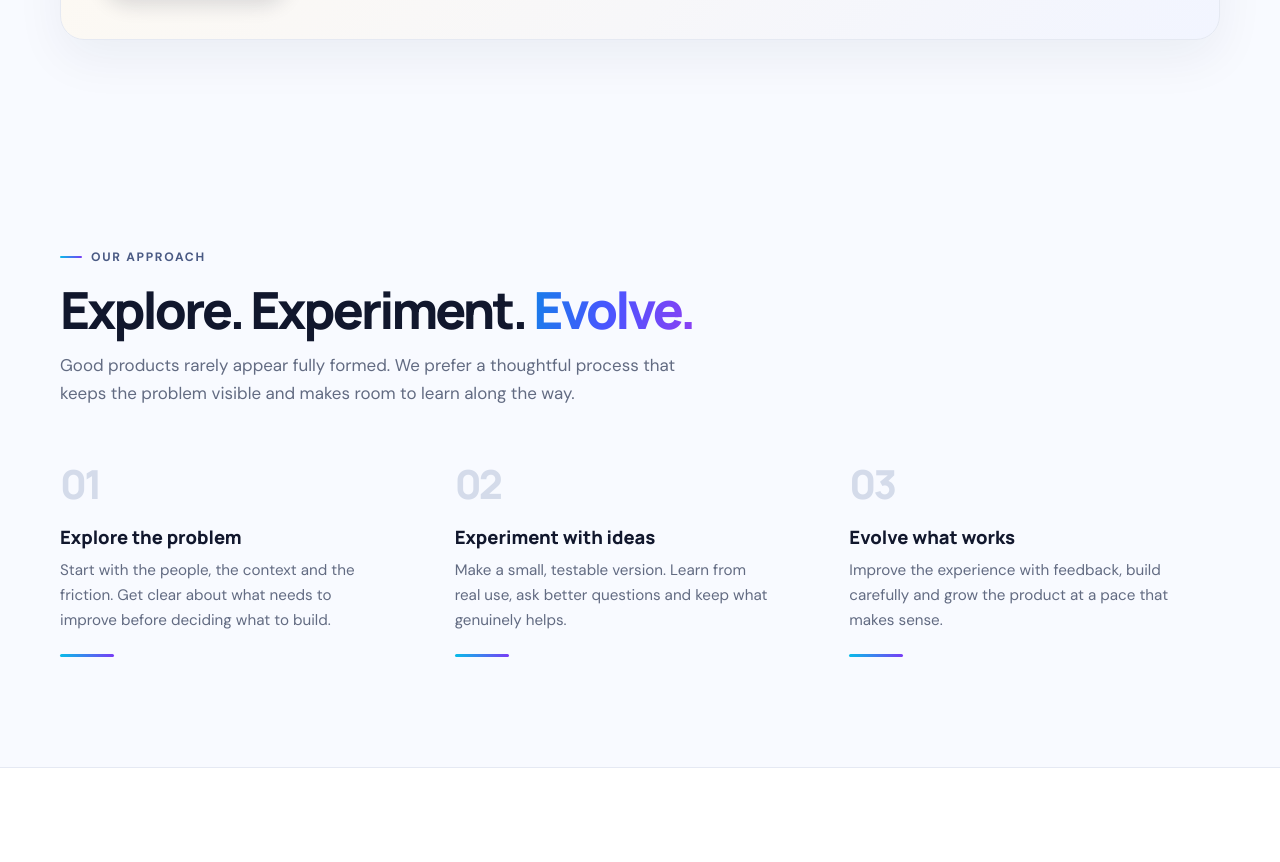
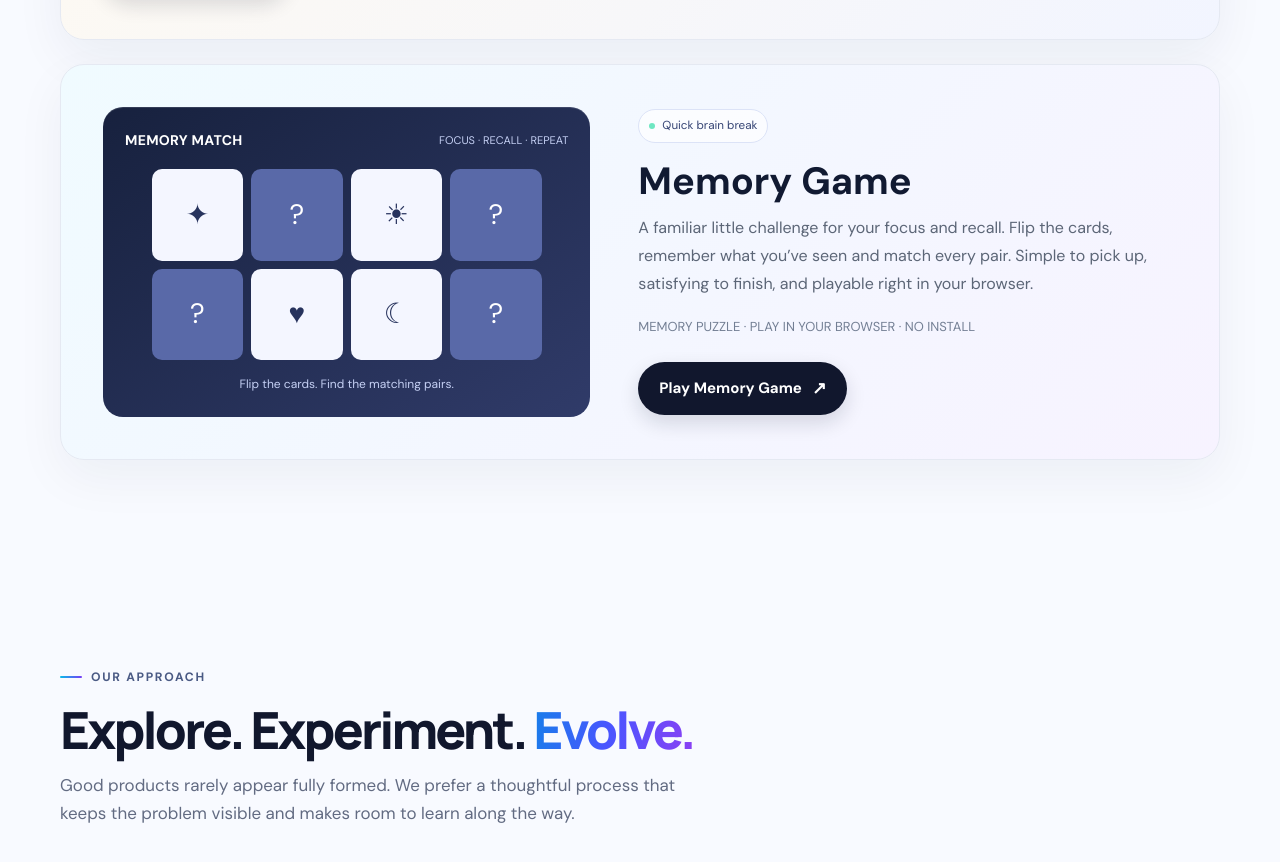
Before and after one commit to tropicaltiger/techmaklabs, a plain HTML site: page index.html in a window 1280 px wide. Shown: the part 3607-4469 px from the top of the page. Drawn offline with Linux system fonts and the light colour scheme.

Commit message:
Update index.html

```diff
--- a/index.html
+++ b/index.html
@@ -54,17 +54,6 @@
     }
 
 </style>
-
-  <!-- Google tag (gtag.js) -->
-<script async src="https://www.googletagmanager.com/gtag/js?id=G-0ZQM8Y6P1Q"></script>
-<script>
-  window.dataLayer = window.dataLayer || [];
-  function gtag(){dataLayer.push(arguments);}
-  gtag('js', new Date());
-
-  gtag('config', 'G-0ZQM8Y6P1Q');
-</script>
-
 </head>
 <body>
 <header class="site-header">
@@ -155,6 +144,30 @@
           <div style="position:absolute;right:16px;bottom:12px;font-size:12px;color:#725b3c">Trace a word. Feed the worm.</div>
         </div>
       </article>
+
+      <article style="display:grid;grid-template-columns:minmax(0,.95fr) minmax(0,1.05fr);gap:clamp(22px,4vw,48px);align-items:center;margin-top:24px;padding:clamp(22px,4vw,42px);border:1px solid #e5e9f2;border-radius:24px;background:linear-gradient(135deg,#f0fbff,#f7f3ff);box-shadow:0 18px 50px rgba(20,32,65,.05)">
+        <div aria-label="Decorative memory game card preview" style="min-width:0;border-radius:20px;padding:22px;background:linear-gradient(145deg,#17213e,#303b69);box-shadow:inset 0 1px 0 rgba(255,255,255,.12)">
+          <div style="display:flex;justify-content:space-between;align-items:center;gap:10px;margin-bottom:17px;color:#fff"><strong style="font-size:14px;letter-spacing:.02em">MEMORY MATCH</strong><span style="font-size:11px;color:#c5d0f4">FOCUS · RECALL · REPEAT</span></div>
+          <div style="display:grid;grid-template-columns:repeat(4,minmax(0,1fr));gap:8px;max-width:390px;margin:auto">
+            <span style="display:grid;place-items:center;aspect-ratio:1;border-radius:10px;background:#f4f6ff;color:#27335d;font-size:clamp(20px,3vw,28px)">✦</span>
+            <span style="display:grid;place-items:center;aspect-ratio:1;border-radius:10px;background:#5969a8;color:#fff;font-size:clamp(20px,3vw,28px)">?</span>
+            <span style="display:grid;place-items:center;aspect-ratio:1;border-radius:10px;background:#f4f6ff;color:#27335d;font-size:clamp(20px,3vw,28px)">☀</span>
+            <span style="display:grid;place-items:center;aspect-ratio:1;border-radius:10px;background:#5969a8;color:#fff;font-size:clamp(20px,3vw,28px)">?</span>
+            <span style="display:grid;place-items:center;aspect-ratio:1;border-radius:10px;background:#5969a8;color:#fff;font-size:clamp(20px,3vw,28px)">?</span>
+            <span style="display:grid;place-items:center;aspect-ratio:1;border-radius:10px;background:#f4f6ff;color:#27335d;font-size:clamp(20px,3vw,28px)">♥</span>
+            <span style="display:grid;place-items:center;aspect-ratio:1;border-radius:10px;background:#f4f6ff;color:#27335d;font-size:clamp(20px,3vw,28px)">☾</span>
+            <span style="display:grid;place-items:center;aspect-ratio:1;border-radius:10px;background:#5969a8;color:#fff;font-size:clamp(20px,3vw,28px)">?</span>
+          </div>
+          <p style="margin:15px 0 0;text-align:center;color:#c5d0f4;font-size:12px">Flip the cards. Find the matching pairs.</p>
+        </div>
+        <div style="min-width:0">
+          <span class="status" style="color:#364575;border-color:#dce3f7;background:rgba(255,255,255,.7)">Quick brain break</span>
+          <h3 style="font-size:clamp(28px,3vw,38px);line-height:1.1;margin:18px 0 12px;color:#111a32">Memory Game</h3>
+          <p style="color:#5c6677;line-height:1.75;margin:0 0 18px">A familiar little challenge for your focus and recall. Flip the cards, remember what you’ve seen and match every pair. Simple to pick up, satisfying to finish, and playable right in your browser.</p>
+          <p style="font-size:13px;color:#737f94;margin:0 0 24px">MEMORY PUZZLE · PLAY IN YOUR BROWSER · NO INSTALL</p>
+          <a class="button button-primary" href="https://techmaklabs.com/memory-game/">Play Memory Game <span class="arrow">↗</span></a>
+        </div>
+      </article>
     </div>
   </section>
 
```
